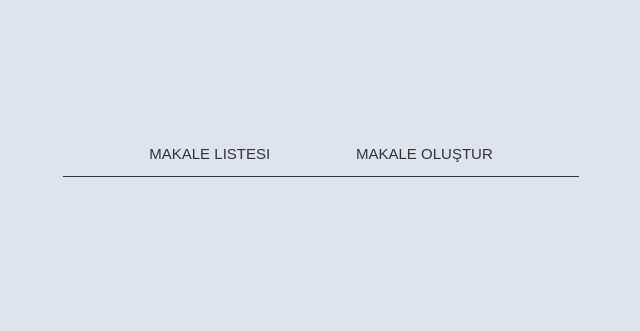
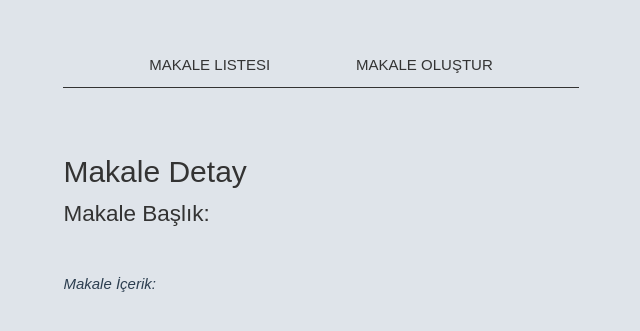
Before and after one commit to sumi54/blog-application, a Vue app in the folder blog-app/: page /makale/1 in a window 1280 px wide. Shown: the part 231-562 px from the top of the page, without its empty margins (319-959 px from the left). Built offline with nearby package versions, Linux system fonts and the light colour scheme; no server answers; the database is empty; a web font is replaced by a local one.

Commit message:
makale içeriği getirme

```diff
--- /dev/null
+++ b/blog-app/src/compasables/makaleGetir.js
@@ -0,0 +1,27 @@
+import { ref } from "vue";
+import { db } from "../firebase/config";
+import {collection,addDoc,setDoc,query,doc, getDoc} from 'firebase/firestore'
+
+const makaleGetir=(id)=>{
+    const makale=ref(null);
+    const hatalar=ref(null)
+    const makaleYukle=async ()=>{
+        try {
+            const docRef=doc(db,"makaleler",id)
+            const docSnap=await getDoc(docRef)
+            // const res=await dbref.doc(id)
+
+               if(!docSnap.exists){
+                throw Error('makale bulunamadı')
+            }
+            makale.value={...docSnap.data(),id:docSnap.id}
+
+            // let res=await collection(db,'makaleler'.doc(id).get())
+
+        }catch(error){
+            hatalar.value=error.message
+        }
+    }
+    return{makale,hatalar,makaleYukle}
+}
+export default makaleGetir
--- a/blog-app/src/components/Makale.vue
+++ b/blog-app/src/components/Makale.vue
@@ -1,6 +1,6 @@
 <template>
     <div class="makale">
-        <a><h3>{{ makale.baslik }}</h3></a>
+        <router-link :to="{name:'Detay',params:{id:makale.id}}"><h3>{{ makale.baslik }}</h3></router-link>
     </div>
 </template>
 <script>
--- a/blog-app/src/router/index.js
+++ b/blog-app/src/router/index.js
@@ -1,6 +1,7 @@
 import { createRouter, createWebHistory } from 'vue-router'
 import MakaleEkle from '../views/MakaleEkle.vue'
 import Home from '../views/Home.vue'
+import MakaleDetay from '../views/MakaleDetay.vue'
 const router = createRouter({
   history: createWebHistory(import.meta.env.BASE_URL),
   routes: [
@@ -13,6 +14,12 @@ const router = createRouter({
       path: '/ekle',
       name: 'Ekle',
       component:MakaleEkle
+    },
+    {
+      path:'/makale/:id',
+      name:'Detay',
+      component:MakaleDetay,
+      props:true
     }
   ]
 })
--- a/blog-app/src/views/MakaleDetay.vue
+++ b/blog-app/src/views/MakaleDetay.vue
@@ -1,6 +1,38 @@
 <template>
+  <div>
+    <h1>Makale Detay</h1>
+    <div v-if="hatalar">
+      {{ hatalar }}
+    </div>
+    <div v-if="makale" class="detay content">
+      <h2>Makale Başlık:{{ makale.baslik }}</h2>
+      <div class="content">
+        <i>Makale İçerik:</i>
+        <p>{{ makale.icerik }}</p>
+      </div>
+    </div>
+    <div v-else>
+      Yükleniyor...
+    </div>
+  </div>
+</template>
 
-</template>
+<script>
+import { useRoute } from 'vue-router';
+import { ref } from 'vue';
+import makaleGetir from '../compasables/makaleGetir.js'
+export default{
+  // props:['id'], id getirmenin 1.yolu
+  setup(){ //2.yol
+    const route=useRoute();
+    const id=ref(route.params.id)
+    const {makale,hatalar,makaleYukle}=makaleGetir(route.params.id)
+    makaleYukle();
+    return {makale,hatalar}
+  }
+}
+
+</script>
 <style>
     .detay{
       position: relative;
--- a/blog-app/src/views/MakaleEkle.vue
+++ b/blog-app/src/views/MakaleEkle.vue
@@ -28,7 +28,6 @@ export default{
 
 
       const res=collection(db,"makaleler")
-
       await addDoc(res,makale).then(()=>{
        router.push({name:"Home"})
       }).catch((err)=>{
```
